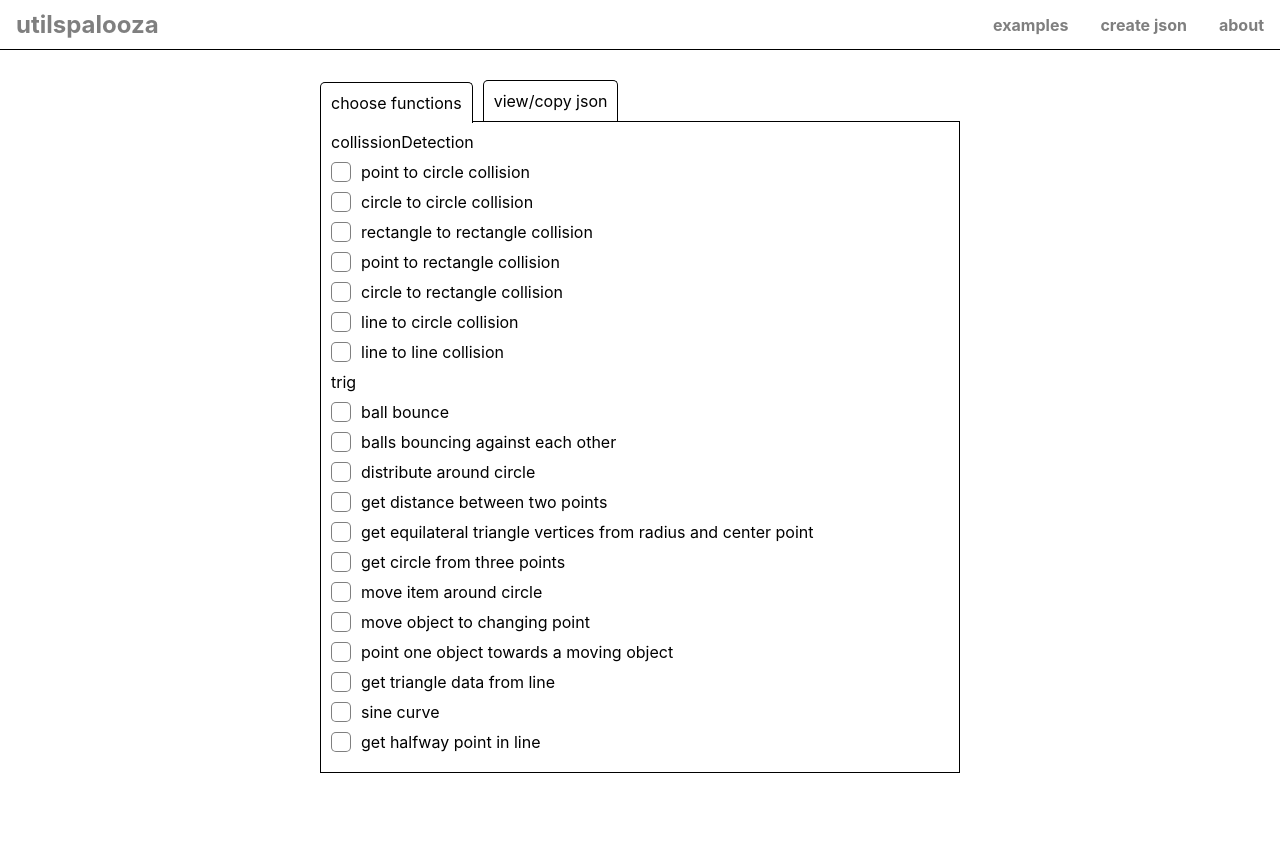
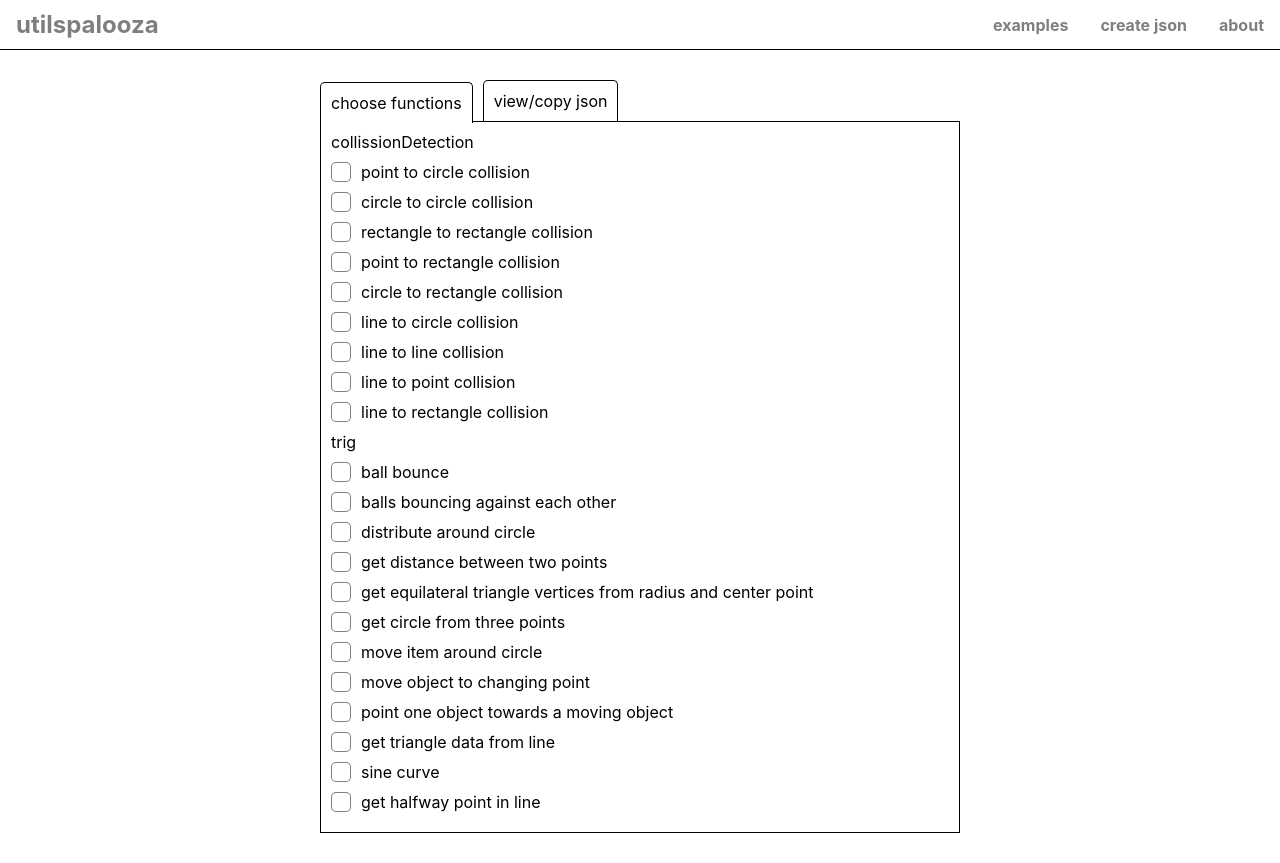
Before and after one commit to warpedpuppy/utils-site-typescript, a React (Create React App) app: page /create-json in a window 1280 px wide. Before the commit the page ends 803 px from the top, so only its background shows below. Built offline with nearby package versions, Linux system fonts and the light colour scheme.

Commit message:
line collision

```diff
--- a/src/siteData/SiteData.ts
+++ b/src/siteData/SiteData.ts
@@ -19,6 +19,8 @@ import PointToRectangle from "./animations/collisionDetection/pointToRect";
 import CirceToRectCollision from "./animations/collisionDetection/circleToRect";
 import LineToCircleCollision from "./animations/collisionDetection/lineToCircle";
 import LineToLineCollision from "./animations/collisionDetection/lineToLine";
+import LineToPointCollision from "./animations/collisionDetection/lineToPoint";
+import LineToRectangleCollision from "./animations/collisionDetection/lineToRect";
 const SiteData = {
   collissionDetection: {
     PointToCircleCollision,
@@ -28,6 +30,8 @@ const SiteData = {
     CirceToRectCollision,
     LineToCircleCollision,
     LineToLineCollision,
+    LineToPointCollision,
+    LineToRectangleCollision,
   },
   trig: {
     BallBounce,
--- a/src/siteData/animations/collisionDetection/lineToLine.ts
+++ b/src/siteData/animations/collisionDetection/lineToLine.ts
@@ -4,7 +4,7 @@ import AnimationBaseClass from "../AnimationBaseClass";
 class LineToLineCollision extends AnimationBaseClass {
   static t = "line to line collision";
   static l = "line-to-line-collision";
-  title = "line to circle collision";
+  title = "line to line collision";
   line1: Line = {
     startPoint: { x: 0, y: 0 },
     endPoint: { x: 0, y: 0 },
--- a/src/siteData/animations/collisionDetection/lineToPoint.ts
+++ b/src/siteData/animations/collisionDetection/lineToPoint.ts
@@ -1,105 +1,104 @@
-import { GenericObject, Point } from "../../../types/types";
-const distributePointsAroundACircle = {
-  t: "blank",
-  l: "blank",
-  f: function (
-    circleCenter: Point,
-    i: number,
-    radius: number,
-    numElements: number
-  ) {
-    let totalCircleRadians = Math.PI * 2;
-    let percent = i / numElements;
-    const x = circleCenter.x + radius * Math.cos(totalCircleRadians * percent);
-    const y = circleCenter.y + radius * Math.sin(totalCircleRadians * percent);
-    return { x, y };
-  },
-  bf: function (cont: HTMLDivElement, keyFunction: Function) {
-    const obj: GenericObject = {
-      // text: "",
-      points: [],
-      text: [],
-      ctx: undefined,
-      canvas: document.createElement("canvas"),
-      init() {
-        // this.canvas = document.createElement("canvas");
-        this.canvas.width = this.canvasWidth = cont.clientWidth;
-        this.canvas.height = this.canvasHeight = cont.clientHeight;
-        this.halfHeight = this.canvasHeight / 2;
-        this.halfWidth = this.canvasWidth / 2;
-        this.ctx = this.canvas.getContext("2d");
+import { GenericObject, Point, Line, Circle } from "../../../types/types";
+import AnimationBaseClass from "../AnimationBaseClass";
 
-        cont.appendChild(this.canvas);
-        this.draw = this.draw.bind(this);
-        this.draw();
-        this.i = 0;
-        window.addEventListener("resize", this.resizeHandler.bind(this));
-      },
+class LineToPointCollision extends AnimationBaseClass {
+  static t = "line to point collision";
+  static l = "line-to-point-collision";
+  title = "line to point collision";
+  line: Line = {
+    startPoint: { x: 0, y: 0 },
+    endPoint: { x: this.canvasWidth, y: this.canvasHeight },
+  };
+  circle: Circle = {
+    x: this.halfWidth,
+    y: this.halfHeight,
+    radius: 5,
+    vx: 0,
+    vy: 0,
+    id: "circle",
+  };
+  mousePoint: Point = {
+    x: 0,
+    y: 0,
+  };
+  init() {
+    this.draw();
+  }
+  draw = () => {
+    if (!this.ctx) return;
+    this.ctx.clearRect(0, 0, this.canvasWidth, this.canvasHeight);
 
-      resizeHandler() {
-        this.canvas.width = cont.clientWidth;
-        this.canvas.height = cont.clientHeight;
-        this.draw();
-      },
+    if (this.keyFunction(this.line, this.mousePoint)) {
+      this.ctx.fillStyle = "red";
+      this.ctx.strokeStyle = "red";
+    } else {
+      this.ctx.fillStyle = "black";
+      this.ctx.strokeStyle = "black";
+    }
 
-      draw() {
-        this.ctx.clearRect(0, 0, this.canvas?.width, this.canvas?.height);
-        this.ctx.strokeStyle = "green";
-        this.ctx.lineWidth = 2;
+    this.ctx.beginPath();
+    this.ctx.arc(
+      this.circle.x,
+      this.circle.y,
+      this.circle.radius,
+      0,
+      2 * Math.PI
+    );
+    this.ctx.fill();
+    this.ctx.stroke();
 
-        this.ctx.beginPath();
-        this.ctx.moveTo(0, this.halfHeight);
-        this.ctx.lineTo(this.canvasWidth, this.halfHeight);
-        this.ctx.stroke();
+    this.ctx.lineWidth = 3;
+    this.ctx.beginPath();
+    this.ctx.moveTo(this.line.startPoint.x, this.line.startPoint.y);
+    this.ctx.lineTo(this.line.endPoint.x, this.line.endPoint.y);
+    this.ctx.stroke();
 
-        this.ctx.beginPath();
-        this.ctx.moveTo(this.halfWidth, 0);
-        this.ctx.lineTo(this.halfWidth, this.canvasHeight);
-        this.ctx.stroke();
+    requestAnimationFrame(this.draw);
+  };
+  keyFunction(line: Line, point: Point) {
+    // get distance from the point to the two ends of the line
+    let d1 = this.lineLength(point, line.startPoint);
+    let d2 = this.lineLength(point, line.endPoint);
 
-        this.ctx.beginPath();
-        this.ctx.arc(this.halfWidth, this.halfHeight, 200, 0, 2 * Math.PI);
-        this.ctx.stroke();
+    // get the length of the line
+    let lineLen = this.lineLength(line.startPoint, line.endPoint);
 
-        let point = keyFunction(
-          { x: this.halfWidth, y: this.halfHeight },
-          this.i,
-          200,
-          360
-        );
-        this.i++;
-        if (this.i > 360) this.i = 0;
-        this.ctx.beginPath();
-        this.ctx.arc(point.x, point.y, 20, 0, 2 * Math.PI);
-        this.ctx.stroke();
+    // since floats are so minutely accurate, add
+    // a little buffer zone that will give collision
+    let buffer = 0.1; // higher # = less accurate
 
-        this.ctx.strokeStyle = "rgba(0 0 0 / 0.25)";
-        this.ctx.lineWidth = 1;
-        this.ctx.beginPath();
-        this.ctx.moveTo(this.halfWidth, this.halfHeight);
-        this.ctx.lineTo(point.x, point.y);
-        this.ctx.stroke();
+    // if the two distances are equal to the line's
+    // length, the point is on the line!
+    // note we use the buffer here to give a range,
+    // rather than one #
+    if (d1 + d2 >= lineLen - buffer && d1 + d2 <= lineLen + buffer) {
+      return true;
+    }
+    return false;
+  }
+  lineLength(startPoint: Point, endPoint: Point) {
+    let a = startPoint.x - endPoint.x;
+    let b = startPoint.y - endPoint.y;
+    return Math.sqrt(a * a + b * b);
+  }
+  pointerDownHandler(e: PointerEvent) {
+    // let x = e.pageX - this.left;
+    // let y = e.pageY - this.top;
+    // this.line.startPoint = { x, y };
+    // this.line.endPoint = { x, y };
+    // this.allowDraw = true;
+  }
+  pointerUpHandler(e: PointerEvent) {
+    // this.allowDraw = false;
+  }
+  pointerMoveHandler(e: PointerEvent) {
+    // if (this.allowDraw) {
+    let x = e.pageX - this.left;
+    let y = e.pageY - this.top;
+    this.circle.x = this.mousePoint.x = x;
+    this.circle.y = this.mousePoint.y = y;
 
-        this.ctx.beginPath();
-        this.ctx.moveTo(point.x, point.y);
-        this.ctx.lineTo(point.x, this.halfHeight);
-        this.ctx.stroke();
-
-        requestAnimationFrame(this.draw);
-      },
-      stop() {
-        clearInterval(this.interval);
-        this.ctx.clearRect(0, 0, this.canvas.width, this.canvas.height);
-        this.canvas.removeEventListener(
-          "pointerdown",
-          this.pointerDownHandlerThree
-        );
-        window.removeEventListener("resize", this.resizeHandler.bind(this));
-        cont.removeChild(this.canvas);
-        this.canvas = null;
-      },
-    };
-    return obj;
-  },
-};
-export default distributePointsAroundACircle;
+    // }
+  }
+}
+export default LineToPointCollision;
--- a/src/siteData/animations/collisionDetection/lineToRect.ts
+++ b/src/siteData/animations/collisionDetection/lineToRect.ts
@@ -1,105 +1,132 @@
-import { GenericObject, Point } from "../../../types/types";
-const distributePointsAroundACircle = {
-  t: "blank",
-  l: "blank",
-  f: function (
-    circleCenter: Point,
-    i: number,
-    radius: number,
-    numElements: number
-  ) {
-    let totalCircleRadians = Math.PI * 2;
-    let percent = i / numElements;
-    const x = circleCenter.x + radius * Math.cos(totalCircleRadians * percent);
-    const y = circleCenter.y + radius * Math.sin(totalCircleRadians * percent);
-    return { x, y };
-  },
-  bf: function (cont: HTMLDivElement, keyFunction: Function) {
-    const obj: GenericObject = {
-      // text: "",
-      points: [],
-      text: [],
-      ctx: undefined,
-      canvas: document.createElement("canvas"),
-      init() {
-        // this.canvas = document.createElement("canvas");
-        this.canvas.width = this.canvasWidth = cont.clientWidth;
-        this.canvas.height = this.canvasHeight = cont.clientHeight;
-        this.halfHeight = this.canvasHeight / 2;
-        this.halfWidth = this.canvasWidth / 2;
-        this.ctx = this.canvas.getContext("2d");
+import { Rectangle, Point, Line, Circle } from "../../../types/types";
+import AnimationBaseClass from "../AnimationBaseClass";
 
-        cont.appendChild(this.canvas);
-        this.draw = this.draw.bind(this);
-        this.draw();
-        this.i = 0;
-        window.addEventListener("resize", this.resizeHandler.bind(this));
-      },
+class LineToRectangleCollision extends AnimationBaseClass {
+  static t = "line to rectangle collision";
+  static l = "line-to-rectangle-collision";
+  title = "line to rectangle collision";
+  line: Line = {
+    startPoint: { x: 0, y: 0 },
+    endPoint: { x: 0, y: 0 },
+  };
+  rect: Rectangle = {
+    x: this.halfWidth - 100,
+    y: this.halfHeight - 100,
+    width: 200,
+    height: 200,
+    vx: 0,
+    vy: 0,
+    id: "rect",
+  };
+  init() {
+    this.draw();
+  }
+  draw = () => {
+    if (!this.ctx) return;
+    this.ctx.clearRect(0, 0, this.canvasWidth, this.canvasHeight);
 
-      resizeHandler() {
-        this.canvas.width = cont.clientWidth;
-        this.canvas.height = cont.clientHeight;
-        this.draw();
-      },
+    if (this.keyFunction(this.line, this.rect)) {
+      this.ctx.strokeStyle = "red";
+      this.ctx.fillStyle = "red";
+    } else {
+      this.ctx.strokeStyle = "black";
+      this.ctx.fillStyle = "black";
+    }
 
-      draw() {
-        this.ctx.clearRect(0, 0, this.canvas?.width, this.canvas?.height);
-        this.ctx.strokeStyle = "green";
-        this.ctx.lineWidth = 2;
+    this.ctx.lineWidth = 3;
 
-        this.ctx.beginPath();
-        this.ctx.moveTo(0, this.halfHeight);
-        this.ctx.lineTo(this.canvasWidth, this.halfHeight);
-        this.ctx.stroke();
+    this.ctx.beginPath();
+    this.ctx.moveTo(this.line.startPoint.x, this.line.startPoint.y);
+    this.ctx.lineTo(this.line.endPoint.x, this.line.endPoint.y);
+    this.ctx.stroke();
 
-        this.ctx.beginPath();
-        this.ctx.moveTo(this.halfWidth, 0);
-        this.ctx.lineTo(this.halfWidth, this.canvasHeight);
-        this.ctx.stroke();
+    this.ctx.beginPath();
+    this.ctx.rect(this.rect.x, this.rect.y, this.rect.width, this.rect.height);
+    this.ctx.stroke();
+    this.ctx.fill();
 
-        this.ctx.beginPath();
-        this.ctx.arc(this.halfWidth, this.halfHeight, 200, 0, 2 * Math.PI);
-        this.ctx.stroke();
+    requestAnimationFrame(this.draw);
+  };
+  keyFunction(line: Line, rectangle: Rectangle) {
+    // check if the line has hit any of the rectangle's sides
+    // uses the Line/Line function below
+    let { x, y, width, height } = rectangle;
 
-        let point = keyFunction(
-          { x: this.halfWidth, y: this.halfHeight },
-          this.i,
-          200,
-          360
-        );
-        this.i++;
-        if (this.i > 360) this.i = 0;
-        this.ctx.beginPath();
-        this.ctx.arc(point.x, point.y, 20, 0, 2 * Math.PI);
-        this.ctx.stroke();
+    let left = this.lineToLine(line, {
+      startPoint: { x, y },
+      endPoint: { x, y: y + height },
+    }).hit;
+    let right = this.lineToLine(line, {
+      startPoint: { x: x + width, y },
+      endPoint: { x: x + width, y: y + height },
+    }).hit;
+    let top = this.lineToLine(line, {
+      startPoint: { x, y },
+      endPoint: { x: x + width, y },
+    }).hit;
+    let bottom = this.lineToLine(line, {
+      startPoint: { x, y: y + height },
+      endPoint: { x: x + width, y: y + height },
+    }).hit;
 
-        this.ctx.strokeStyle = "rgba(0 0 0 / 0.25)";
-        this.ctx.lineWidth = 1;
-        this.ctx.beginPath();
-        this.ctx.moveTo(this.halfWidth, this.halfHeight);
-        this.ctx.lineTo(point.x, point.y);
-        this.ctx.stroke();
+    // if ANY of the above are true, the line
+    // has hit the rectangle
+    if (left || right || top || bottom) {
+      return true;
+    }
+    return false;
+  }
+  lineToLine(line1: Line, line2: Line) {
+    let uA =
+      ((line2.endPoint.x - line2.startPoint.x) *
+        (line1.startPoint.y - line2.startPoint.y) -
+        (line2.endPoint.y - line2.startPoint.y) *
+          (line1.startPoint.x - line2.startPoint.x)) /
+      ((line2.endPoint.y - line2.startPoint.y) *
+        (line1.endPoint.x - line1.startPoint.x) -
+        (line2.endPoint.x - line2.startPoint.x) *
+          (line1.endPoint.y - line1.startPoint.y));
+    let uB =
+      ((line1.endPoint.x - line1.startPoint.x) *
+        (line1.startPoint.y - line2.startPoint.y) -
+        (line1.endPoint.y - line1.startPoint.y) *
+          (line1.startPoint.x - line2.startPoint.x)) /
+      ((line2.endPoint.y - line2.startPoint.y) *
+        (line1.endPoint.x - line1.startPoint.x) -
+        (line2.endPoint.x - line2.startPoint.x) *
+          (line1.endPoint.y - line1.startPoint.y));
 
-        this.ctx.beginPath();
-        this.ctx.moveTo(point.x, point.y);
-        this.ctx.lineTo(point.x, this.halfHeight);
-        this.ctx.stroke();
-
-        requestAnimationFrame(this.draw);
-      },
-      stop() {
-        clearInterval(this.interval);
-        this.ctx.clearRect(0, 0, this.canvas.width, this.canvas.height);
-        this.canvas.removeEventListener(
-          "pointerdown",
-          this.pointerDownHandlerThree
-        );
-        window.removeEventListener("resize", this.resizeHandler.bind(this));
-        cont.removeChild(this.canvas);
-        this.canvas = null;
-      },
-    };
-    return obj;
-  },
-};
-export default distributePointsAroundACircle;
+    // if uA and uB are between 0-1, lines are colliding
+    if (uA >= 0 && uA <= 1 && uB >= 0 && uB <= 1) {
+      // optionally, draw a circle where the lines meet
+      let intersectionX =
+        line1.startPoint.x + uA * (line1.endPoint.x - line1.startPoint.x);
+      let intersectionY =
+        line1.startPoint.y + uA * (line1.endPoint.y - line1.startPoint.y);
+      return {
+        hit: true,
+        intersectionX,
+        intersectionY,
+      };
+    }
+    return { hit: false };
+  }
+  pointerDownHandler(e: PointerEvent) {
+    let x = e.pageX - this.left;
+    let y = e.pageY - this.top;
+    this.line.startPoint = { x, y };
+    this.line.endPoint = { x, y };
+    this.allowDraw = true;
+  }
+  pointerUpHandler(e: PointerEvent) {
+    this.allowDraw = false;
+  }
+  pointerMoveHandler(e: PointerEvent) {
+    if (this.allowDraw) {
+      let x = e.pageX - this.left;
+      let y = e.pageY - this.top;
+      this.line.endPoint = { x, y };
+    }
+  }
+}
+export default LineToRectangleCollision;
```
